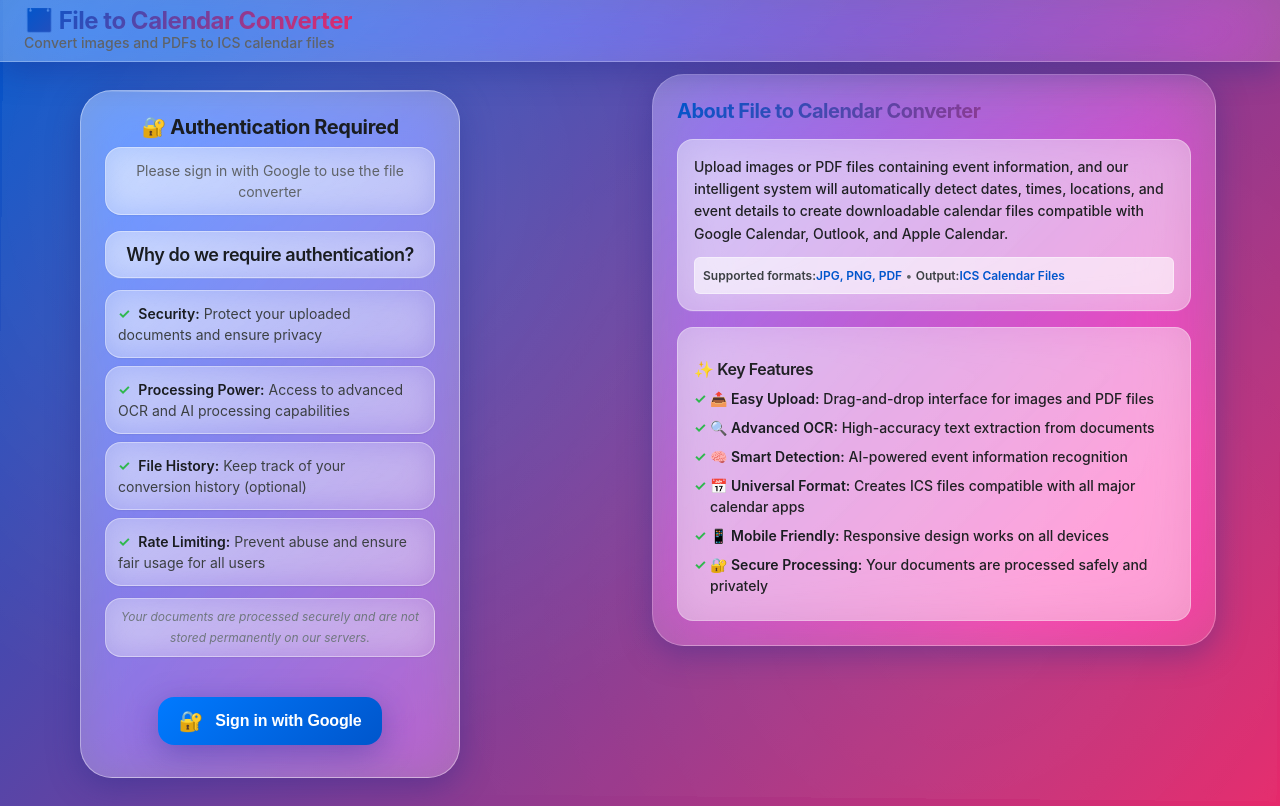
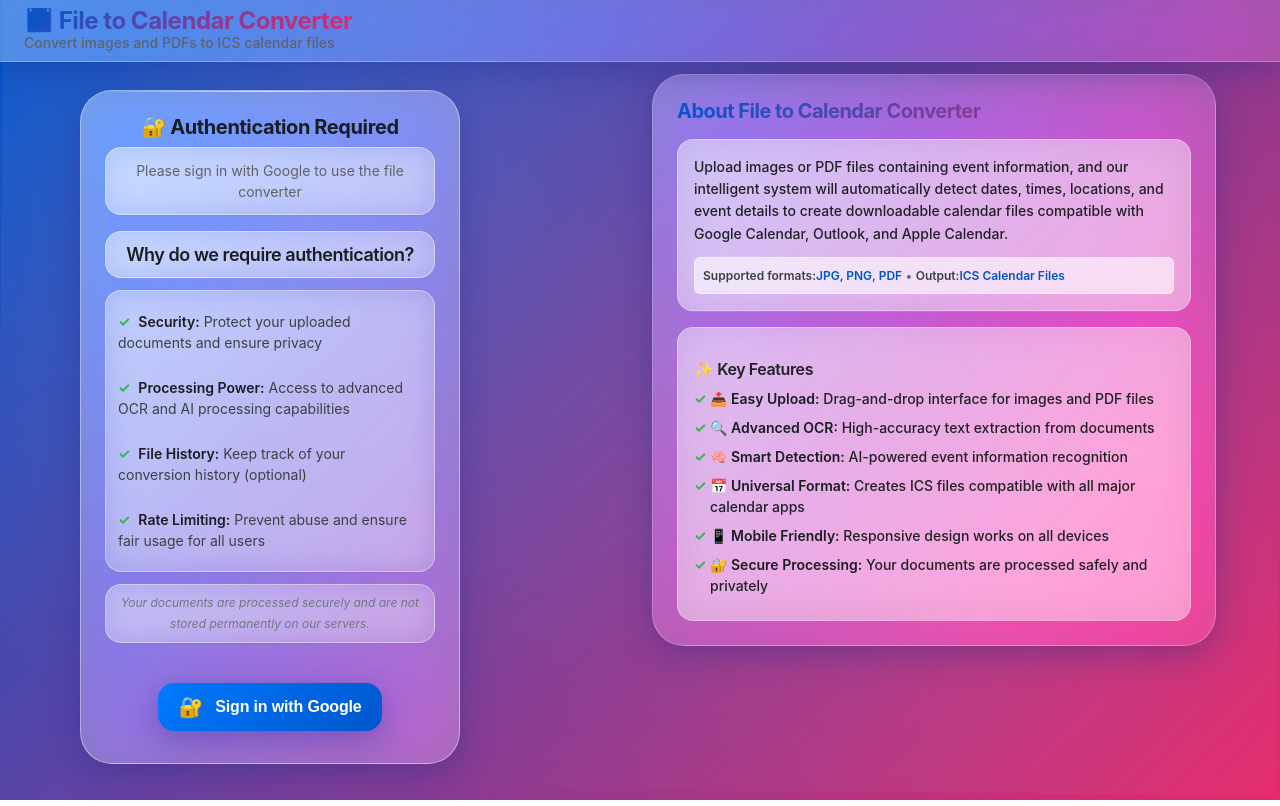
Before and after one commit to m-idriss/converter, an Angular app: page / in a window 1280 px wide. Built offline with nearby package versions, Linux system fonts and the light colour scheme.

Commit message:
Group authentication benefits and process steps without individual borders for cleaner visual hierarchy
Co-authored-by: m-idriss <44480885+m-idriss@users.noreply.github.com>

```diff
--- a/src/app/app.scss
+++ b/src/app/app.scss
@@ -935,26 +935,30 @@
 
     .auth-benefits {
       list-style: none;
-      padding: 0;
+      padding: var(--space-3);
       margin: 0 0 var(--space-3) 0;
+      background: linear-gradient(
+        135deg,
+        rgba(255, 255, 255, 0.3) 0%,
+        rgba(255, 255, 255, 0.2) 50%,
+        rgba(255, 255, 255, 0.15) 100%
+      );
+      backdrop-filter: blur(15px);
+      -webkit-backdrop-filter: blur(15px);
+      border: 1px solid rgba(255, 255, 255, 0.4);
+      border-radius: var(--radius-lg);
+      box-shadow: var(--shadow-sm);
 
       li {
         margin-bottom: var(--space-2);
         color: var(--gray-700);
         font-size: var(--text-sm);
         line-height: 1.5;
-        background: linear-gradient(
-          135deg,
-          rgba(255, 255, 255, 0.3) 0%,
-          rgba(255, 255, 255, 0.2) 50%,
-          rgba(255, 255, 255, 0.15) 100%
-        );
-        backdrop-filter: blur(15px);
-        -webkit-backdrop-filter: blur(15px);
-        border: 1px solid rgba(255, 255, 255, 0.4);
-        border-radius: var(--radius-lg);
-        padding: var(--space-3);
-        box-shadow: var(--shadow-sm);
+        padding: var(--space-2) 0;
+
+        &:last-child {
+          margin-bottom: 0;
+        }
 
         &::before {
           content: '✓';
@@ -1063,19 +1067,29 @@
 }
 
 .process-steps {
-  display: flex;
-  flex-direction: column;
-  gap: var(--space-3);
+  background: linear-gradient(
+    135deg,
+    rgba(255, 255, 255, 0.3) 0%,
+    rgba(255, 255, 255, 0.2) 50%,
+    rgba(255, 255, 255, 0.15) 100%
+  );
+  backdrop-filter: blur(15px);
+  -webkit-backdrop-filter: blur(15px);
+  border: 1px solid rgba(255, 255, 255, 0.4);
+  border-radius: var(--radius-lg);
+  padding: var(--space-3);
+  box-shadow: var(--shadow-sm);
 
   .step-item {
     display: flex;
     align-items: flex-start;
     gap: var(--space-3);
-    background: rgba(255, 255, 255, 0.3);
-    backdrop-filter: blur(15px);
-    border: 1px solid rgba(255, 255, 255, 0.4);
-    border-radius: var(--radius-lg);
-    padding: var(--space-3);
+    padding: var(--space-2) 0;
+    margin-bottom: var(--space-2);
+
+    &:last-child {
+      margin-bottom: 0;
+    }
 
     .step-number {
       background: linear-gradient(135deg, var(--primary-600), var(--secondary-600));
```
